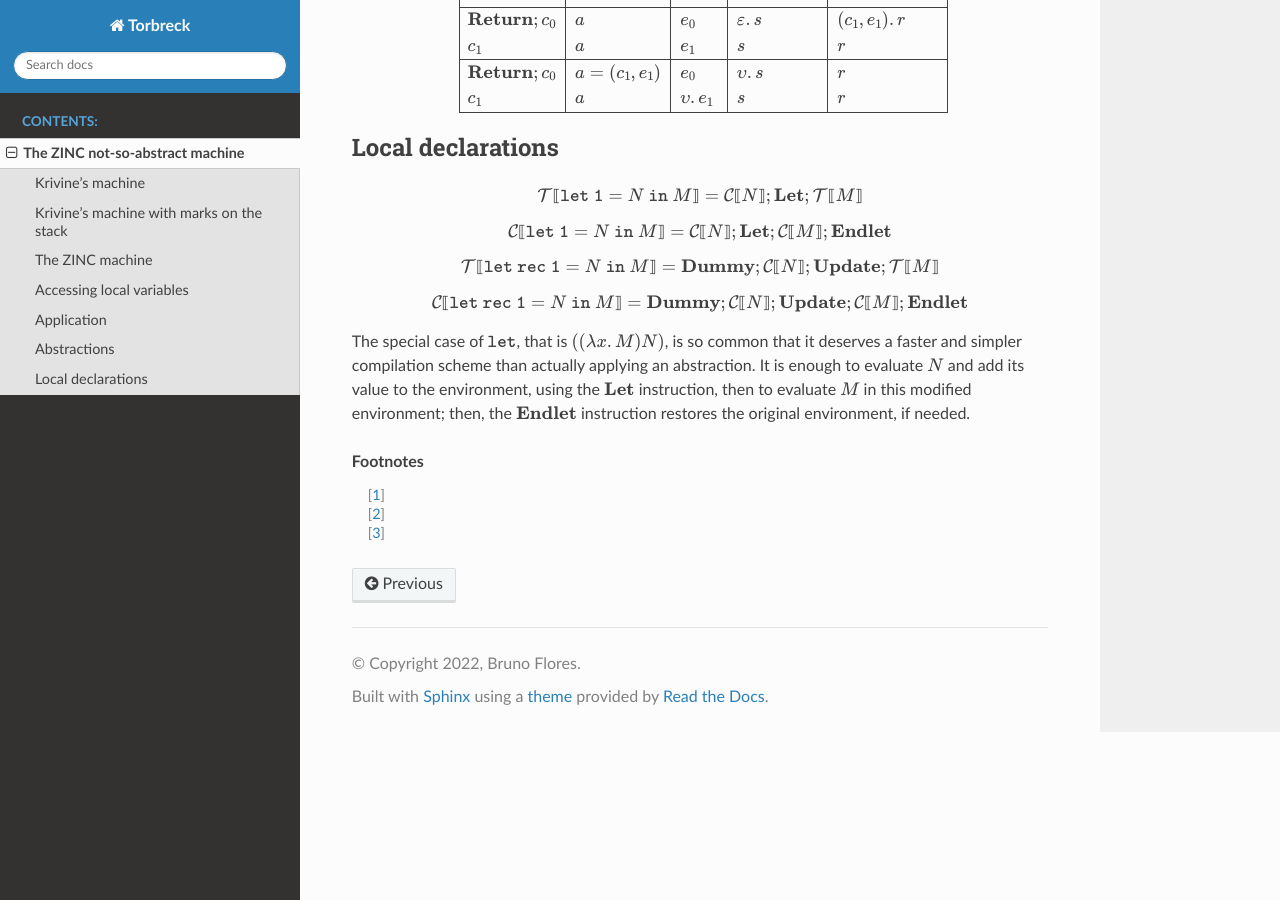
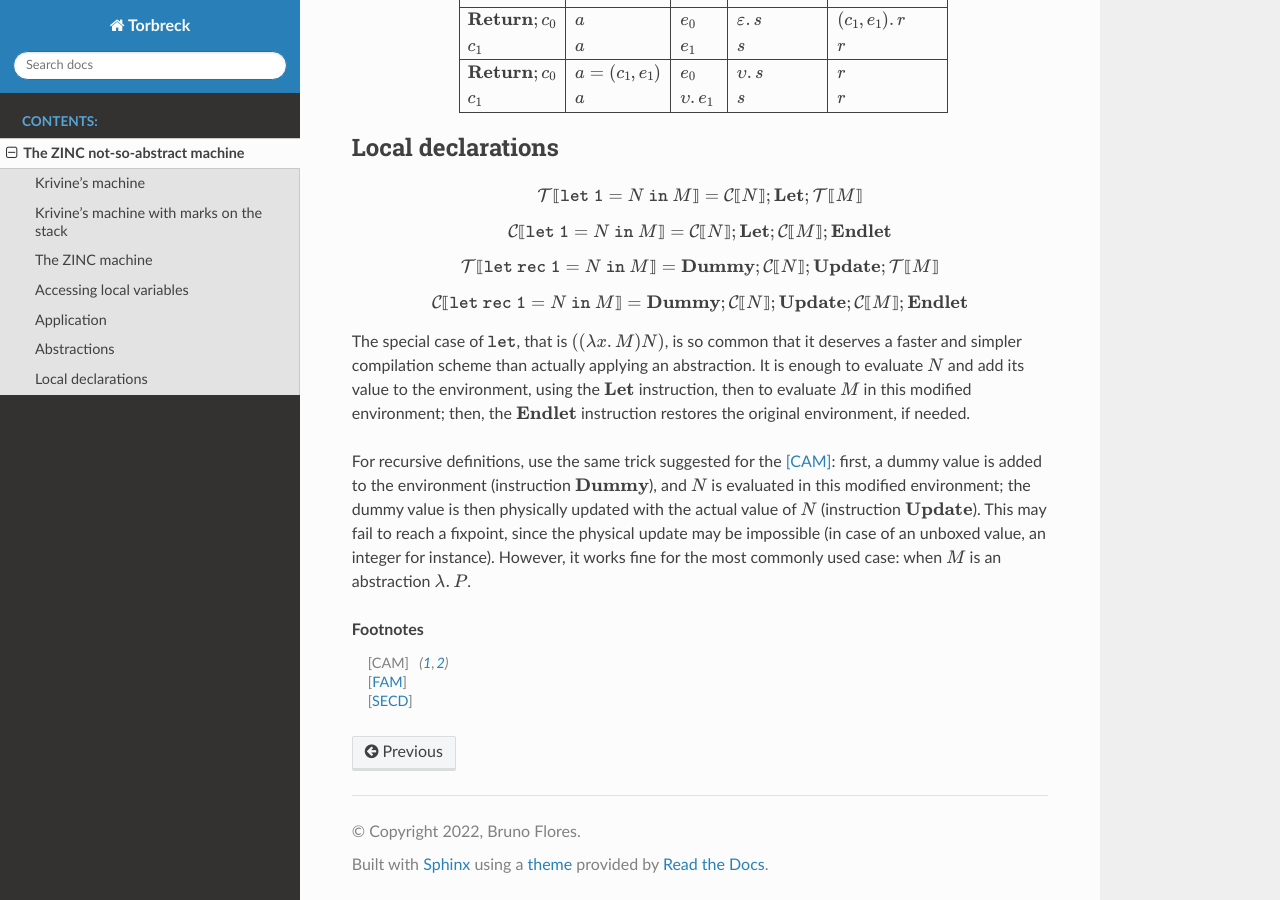
Before and after one commit to brunoflores/torbreck-lang, a Sphinx documentation site: the page built from docs/zam.rst, in a window 1280 px wide and 900 px high, scrolled down 4243 px. Built offline with Sphinx 7.4.7 and the Read the Docs theme 2.0.0, drawn with Linux system fonts in a browser that asks for light colours; some of the changed text lies outside the part shown.

Commit message:
Document: zam.

```diff
--- a/docs/zam.rst
+++ b/docs/zam.rst
@@ -4,8 +4,8 @@ The ZINC not-so-abstract machine
 (Other names are *ZINC environment machine* and *ZAM*.)
 
 We specify the execution model using an abstract machine.
-Examples of abstract machines for strict functional languages are SECD [#]_,
-FAM [#]_ and CAM [#]_.
+Examples of abstract machines for strict functional languages are [SECD]_
+[FAM]_ and [CAM]_.
 
 ZAM, the ZINC abstract machine, has a requirement that multiple application to
 :math:`k` arguments should be efficient, almost as efficient as applying
@@ -313,10 +313,20 @@ is so common that it deserves a faster and simpler compilation scheme than
 actually applying an abstraction. It is enough to evaluate :math:`N` and
 add its value to the environment, using the :math:`\textbf{Let}` instruction,
 then to evaluate :math:`M` in this modified environment; then, the
-:math:`\textbf{Endlet}` instruction restores the original environment, if needed.
+:math:`\textbf{Endlet}` instruction restores the original environment,
+if needed.
+
+For recursive definitions, use the same trick suggested for the [CAM]_:
+first, a dummy value is added to the environment (instruction
+:math:`\textbf{Dummy}`), and :math:`N` is evaluated in this modified
+environment; the dummy value is then physically updated with the actual value of
+:math:`N` (instruction :math:`\textbf{Update}`). This may fail to reach a
+fixpoint, since the physical update may be impossible (in case of an unboxed
+value, an integer for instance). However, it works fine for the most commonly
+used case: when :math:`M` is an abstraction :math:`\lambda .P`.
 
 .. rubric:: Footnotes
 
-.. [#]
-.. [#]
-.. [#]
+.. [CAM]
+.. [FAM]
+.. [SECD]
```
